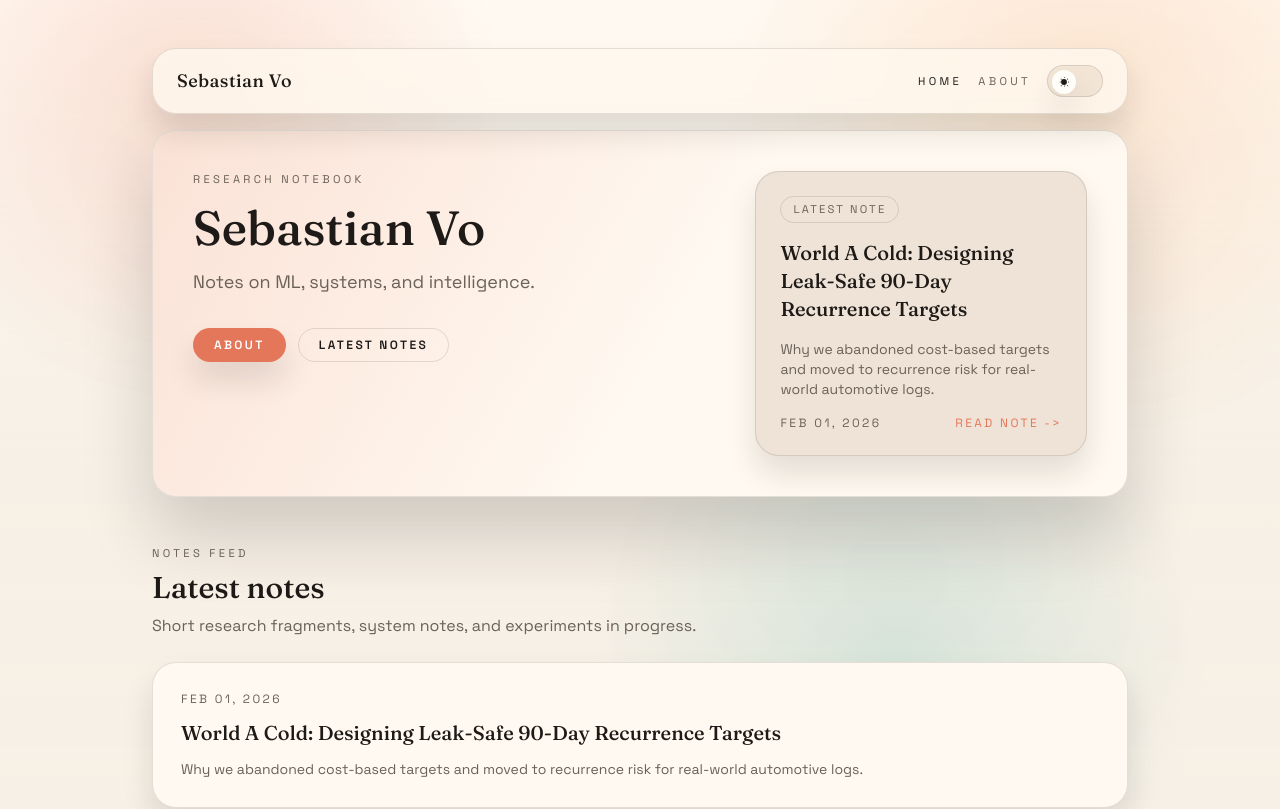
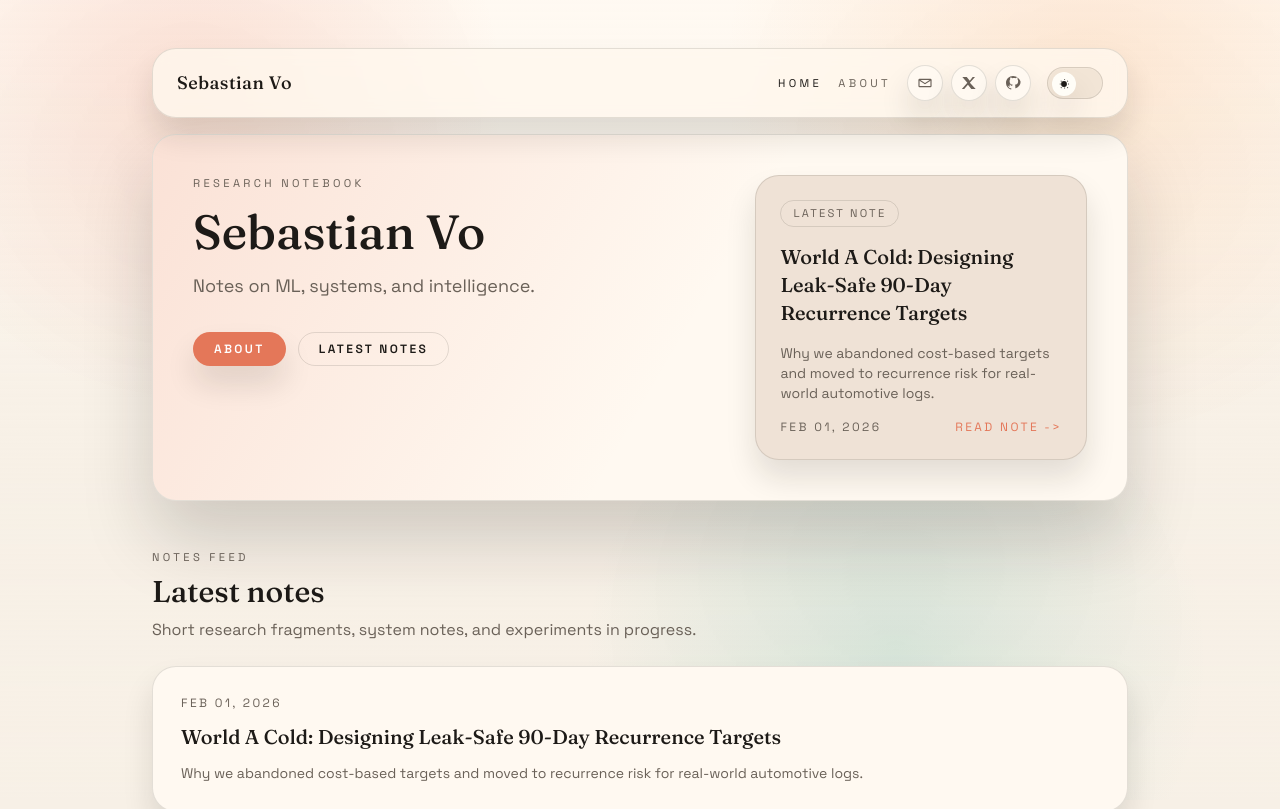
Before and after one commit to sebvv2221/sebvv2221.github.io, a React (Vite) app: page / in a window 1280 px wide. Shown: the top 809 px of the page. Built offline with nearby package versions, Linux system fonts and the light colour scheme.

Commit message:
Add social icon links in header

```diff
--- a/src/components/Layout.tsx
+++ b/src/components/Layout.tsx
@@ -30,6 +30,36 @@ export default function Layout({ children }: { children: React.ReactNode }) {
                   About
                 </NavLink>
               </nav>
+              <nav className="flex items-center gap-2" aria-label="Social links">
+                <a className="icon-button" href="mailto:seb.vv2221@gmail.com" aria-label="Email">
+                  <svg viewBox="0 0 24 24" fill="none" stroke="currentColor" strokeWidth="1.7">
+                    <path d="M4 6.5h16a1 1 0 0 1 1 1v9a1 1 0 0 1-1 1H4a1 1 0 0 1-1-1v-9a1 1 0 0 1 1-1z" />
+                    <path d="M3 7l9 6 9-6" />
+                  </svg>
+                </a>
+                <a
+                  className="icon-button"
+                  href="https://x.com/sebastianvv2221"
+                  aria-label="Twitter"
+                  target="_blank"
+                  rel="noreferrer"
+                >
+                  <svg viewBox="0 0 24 24" fill="currentColor">
+                    <path d="M17.5 3h3.5l-7.7 8.8L22 21h-6.5l-5.1-6.3L4.8 21H1.3l8.2-9.4L2 3h6.6l4.6 5.7L17.5 3z" />
+                  </svg>
+                </a>
+                <a
+                  className="icon-button"
+                  href="https://github.com/sebvv2221"
+                  aria-label="GitHub"
+                  target="_blank"
+                  rel="noreferrer"
+                >
+                  <svg viewBox="0 0 24 24" fill="currentColor">
+                    <path d="M12 1.5c-5.8 0-10.5 4.7-10.5 10.5 0 4.6 3 8.5 7.2 9.9.5.1.7-.2.7-.5v-1.7c-3 .7-3.6-1.3-3.6-1.3-.5-1.2-1.2-1.5-1.2-1.5-1-.7.1-.7.1-.7 1.1.1 1.7 1.2 1.7 1.2 1 .1.8-1 .8-1-.8-1-.1-2.1-.1-2.1.9-.1 1.4.9 1.4.9.8 1.3 2.1.9 2.6.7.1-.6.4-1 .7-1.2-2.4-.3-4.9-1.2-4.9-5.4 0-1.2.4-2.1 1-2.8-.1-.2-.4-1.3.1-2.7 0 0 .9-.3 2.8 1 .8-.2 1.6-.3 2.5-.3.9 0 1.7.1 2.5.3 1.9-1.3 2.8-1 2.8-1 .5 1.4.2 2.5.1 2.7.7.7 1 1.7 1 2.8 0 4.2-2.5 5.1-4.9 5.4.4.3.7.9.7 1.9v2.8c0 .3.2.6.7.5 4.2-1.4 7.2-5.3 7.2-9.9C22.5 6.2 17.8 1.5 12 1.5z" />
+                  </svg>
+                </a>
+              </nav>
               <ThemeToggle />
             </div>
           </div>
@@ -43,6 +73,9 @@ export default function Layout({ children }: { children: React.ReactNode }) {
           <p>(C) Sebastian Vo - 2026</p>
           <div className="flex flex-wrap gap-4">
             <a href="mailto:seb.vv2221@gmail.com">Email</a>
+            <a href="https://x.com/sebastianvv2221" target="_blank" rel="noreferrer">
+              Twitter
+            </a>
             <a href="https://github.com/sebvv2221" target="_blank" rel="noreferrer">
               GitHub
             </a>
--- a/src/content/cv.md
+++ b/src/content/cv.md
@@ -23,4 +23,4 @@ Research on ML systems, repairability, and recurrence modeling for real-world lo
 
 ## Contact
 
-Email: [hello@sebastianvo.com](mailto:hello@sebastianvo.com)
+Email: [seb.vv2221@gmail.com](mailto:seb.vv2221@gmail.com)
--- a/src/index.css
+++ b/src/index.css
@@ -183,6 +183,14 @@
     color: var(--color-accent-strong);
   }
 
+  .icon-button {
+    @apply inline-flex h-9 w-9 items-center justify-center rounded-full border border-border bg-card text-muted shadow-soft transition-transform duration-200 hover:-translate-y-0.5 hover:text-ink focus-visible:outline focus-visible:outline-2 focus-visible:outline-offset-2 focus-visible:outline-accent;
+  }
+
+  .icon-button svg {
+    @apply h-4 w-4;
+  }
+
   .pill {
     @apply inline-flex items-center rounded-full border border-border px-3 py-1 text-[0.7rem] uppercase tracking-[0.2em];
     color: var(--color-muted);
```
Also changed, not shown: 5 other files (tests, documents, lock files or other folders).
